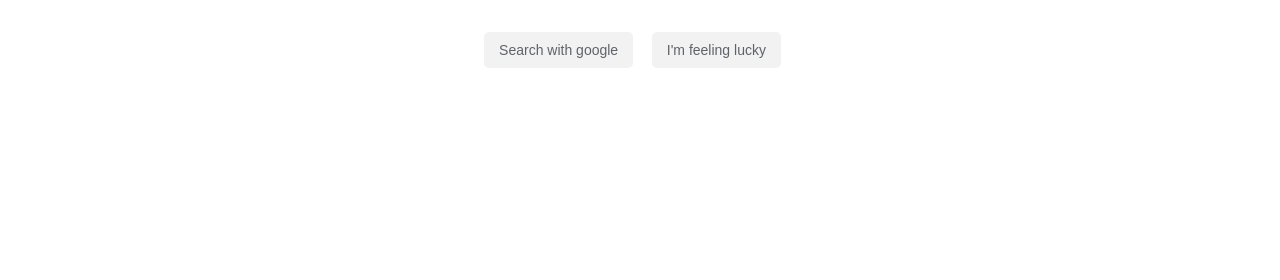
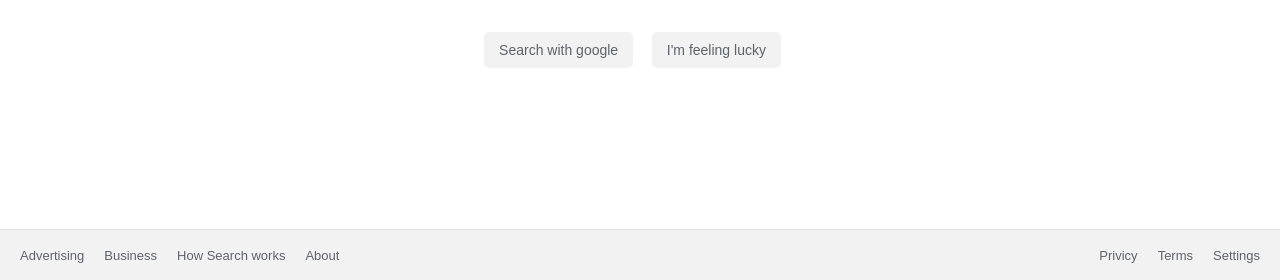
Before and after one commit to davormz/google_clone_web, a website: page index.html in a window 1280 px wide. Shown: the part 520-800 px from the top of the page. Drawn offline with Linux system fonts and the light colour scheme.

Commit message:
footer updates

```diff
--- a/index.html
+++ b/index.html
@@ -49,7 +49,31 @@
         </section>
     </main>
     <footer>
-
+        <ul class="footer-left">
+            <li>
+                <a href="">Advertising</a>
+            </li>
+            <li>
+                <a href="">Business</a>
+            </li>
+            <li>
+                <a href="">How Search works</a>
+            </li>
+            <li>
+                <a href="">About</a>
+            </li>
+        </ul>
+        <ul class="footer-right">
+            <li>
+                <a href="">Privicy</a>
+            </li>
+            <li>
+                <a href="">Terms</a>
+            </li>
+            <li>
+                <a href="">Settings</a>
+            </li>
+        </ul>
     </footer>
 </body>
 </html>
--- a/src/styles/main.css
+++ b/src/styles/main.css
@@ -133,3 +133,36 @@
     box-shadow: 0 1px 1px #000001;
     color: #222;
 }
+
+footer {
+    width: 100%;
+    height: 50px;
+    position: absolute;
+    bottom: 0;
+    display: grid;
+    grid-template-columns: 1fr 1fr;
+    align-items: center;
+    font-size: 13px;
+    background-color: #f2f2f2;
+    border-top: 1px solid #e4e4e4;
+}
+
+footer ul{
+    margin: 10px;
+    list-style: none;
+    display: flex;
+    padding-left: 0;
+}
+
+footer .footer-left{
+    justify-self: left;
+}
+
+footer .footer-right{
+    justify-self: right;
+}
+
+footer ul li a{
+    margin: 10px;
+    color: #5f6368;
+}
```
